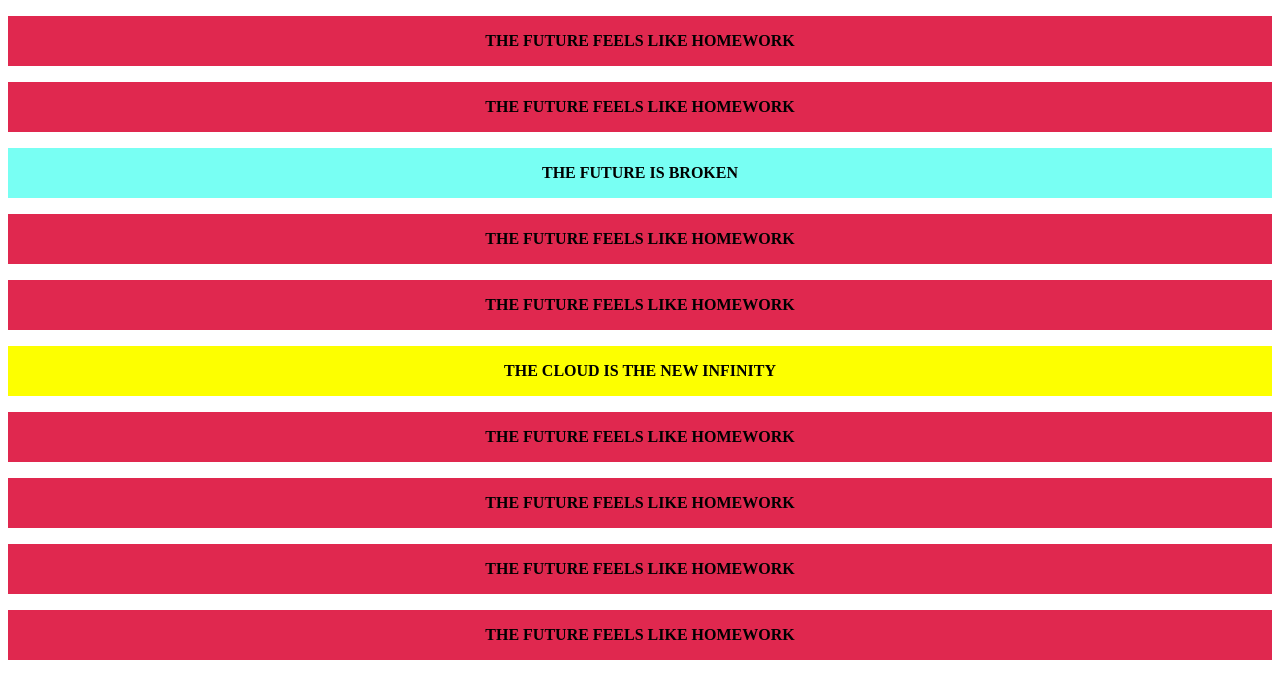
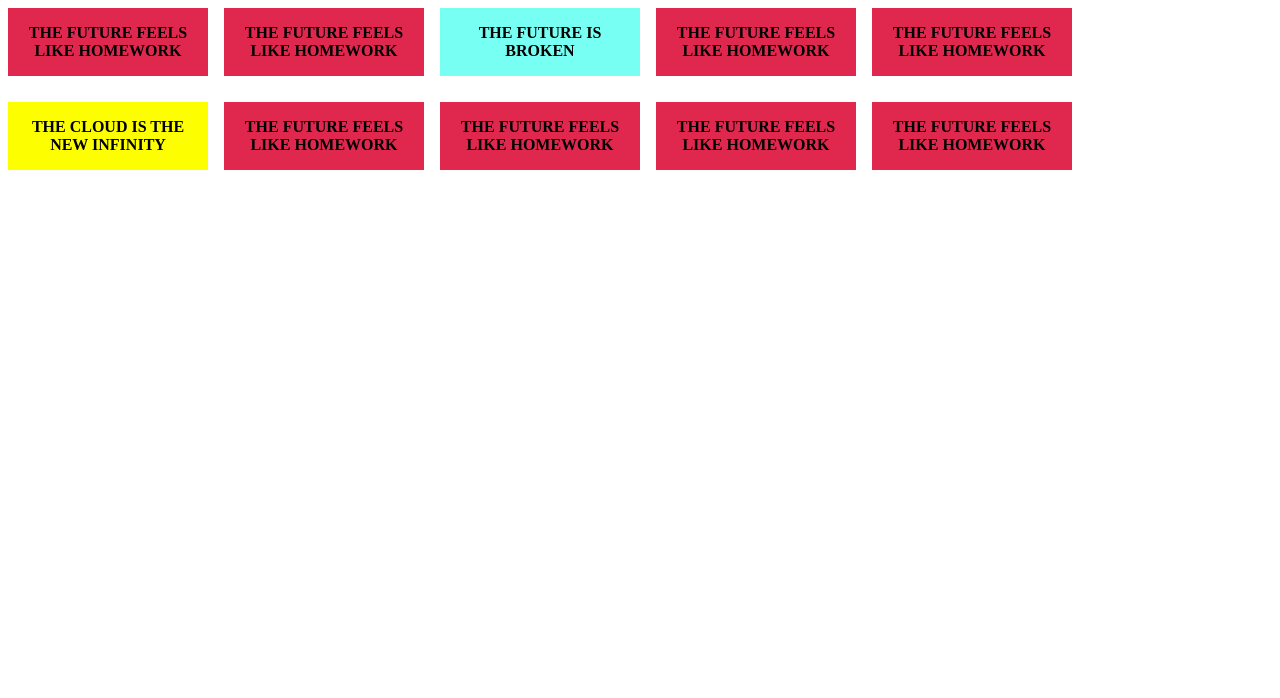
Before and after one commit to MarieSerroyen/2imd-webtechadvanced-portfolio, a plain HTML site: page lab2/thefuture/index.html in a window 1280 px wide. Drawn offline with Linux system fonts and the light colour scheme.

Commit message:
feat: added the first @media

```diff
--- a/lab2/thefuture/index.html
+++ b/lab2/thefuture/index.html
@@ -9,16 +9,16 @@
 </head>
 <body>
     <main>
-        <p class="homework">THE FUTURE FEELS LIKE HOMEWORK</p>
-        <p class="homework">THE FUTURE FEELS LIKE HOMEWORK</p>
-        <p class="broken">THE FUTURE IS BROKEN</p>
-        <p class="homework">THE FUTURE FEELS LIKE HOMEWORK</p>
-        <p class="homework">THE FUTURE FEELS LIKE HOMEWORK</p>
-        <p class="infinity">THE CLOUD IS THE NEW INFINITY</p>
-        <p class="homework">THE FUTURE FEELS LIKE HOMEWORK</p>
-        <p class="homework">THE FUTURE FEELS LIKE HOMEWORK</p>
-        <p class="homework">THE FUTURE FEELS LIKE HOMEWORK</p>
-        <p class="homework">THE FUTURE FEELS LIKE HOMEWORK</p>
+        <article class="homework">THE FUTURE FEELS LIKE HOMEWORK</article>
+        <article class="homework">THE FUTURE FEELS LIKE HOMEWORK</article>
+         <article class="broken">THE FUTURE IS BROKEN</article>
+        <article class="homework">THE FUTURE FEELS LIKE HOMEWORK</article>
+        <article class="homework">THE FUTURE FEELS LIKE HOMEWORK</article>
+        <article class="infinity">THE CLOUD IS THE NEW INFINITY</article>
+        <article class="homework">THE FUTURE FEELS LIKE HOMEWORK</article>
+        <article class="homework">THE FUTURE FEELS LIKE HOMEWORK</article>
+        <article class="homework">THE FUTURE FEELS LIKE HOMEWORK</article>
+        <article class="homework">THE FUTURE FEELS LIKE HOMEWORK</article>
 
     </main>
 </body>
--- a/lab2/thefuture/style.css
+++ b/lab2/thefuture/style.css
@@ -2,20 +2,45 @@
     box-sizing: border-box;
 }
 
-main p {
+main article {
     font-weight: bold;
     text-align: center;
     padding: 1em;
+    margin-bottom: 10px;
+    /*overflow: hidden;
+    text-overflow: ellipsis;
+    white-space: nowrap;*/
 }
 
-main p.homework {
+main article.homework {
     background-color: #E0284F;
+
 }
 
-main p.broken {
+main article.broken {
     background-color: #78FFF3;
+
 }
 
-main p.infinity {
+main article.infinity {
     background-color: #FDFF00;
+
 }
+
+@media(min-width: 20em) {
+    main {
+        display: grid;
+        grid-template-columns: 1fr 1fr;
+        gap: 1em;
+    }
+
+}
+
+
+@media(min-width: 45em) {
+    main {
+        display: grid;
+        grid-template-columns: repeat(5, 200px);
+    }
+
+}
```
